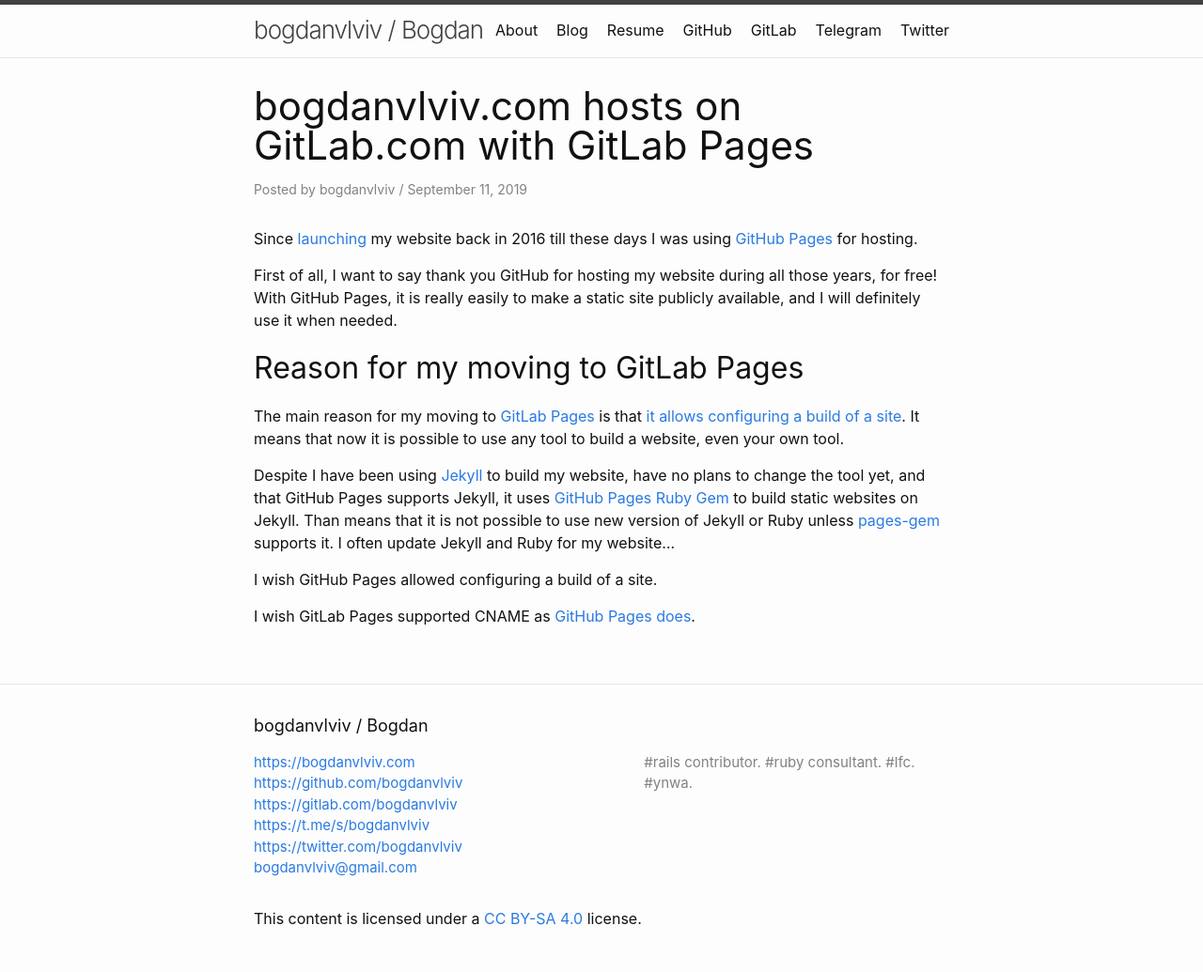
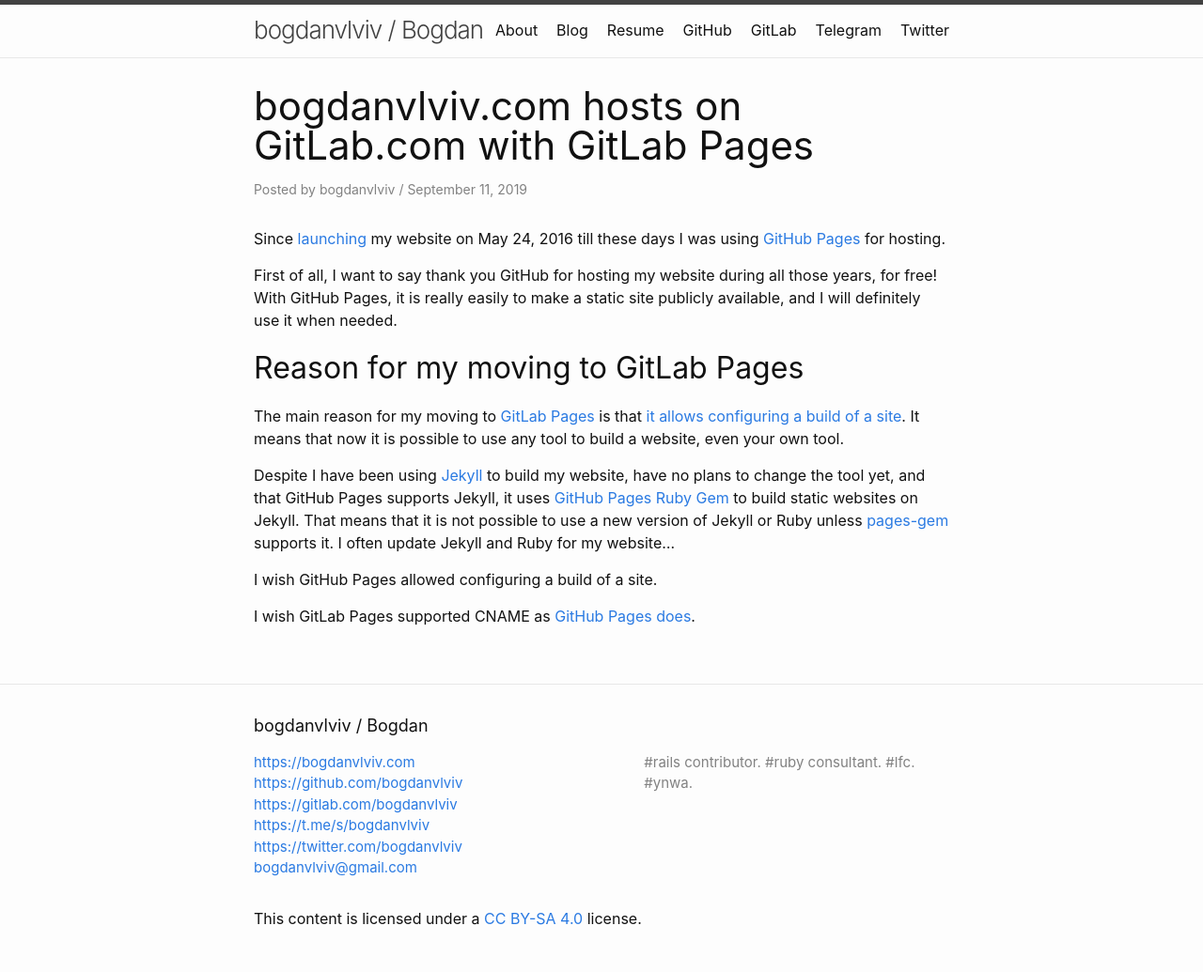
Before and after one commit to crowdpro3/bogdanvlviv.github.io, a Jekyll site: the page built from _posts/site/2019-09-11-bogdanvlviv_com-hosts-on-gitlab_com-with-gitlab-pages.markdown, in a window 1280 px wide. Shown: the whole page at 94% size. Built offline with Jekyll 4.4.1, drawn with Linux system fonts in a browser that asks for light colours; comment, search, counter and statistics services are not loaded.

Commit message:
Fix typos and clarify date of launching of my website on the post about moving to GitLab Pages

```diff
--- a/_posts/site/2019-09-11-bogdanvlviv_com-hosts-on-gitlab_com-with-gitlab-pages.markdown
+++ b/_posts/site/2019-09-11-bogdanvlviv_com-hosts-on-gitlab_com-with-gitlab-pages.markdown
@@ -8,7 +8,7 @@
 permalink: /:categories/:title.html
 ---
 
-Since [launching]({{ "/posts/welcome.html" | absolute_url }}) my website back in 2016 till these days I was using [GitHub Pages](https://pages.github.com) for hosting.
+Since [launching]({{ "/posts/welcome.html" | absolute_url }}) my website on May 24, 2016 till these days I was using [GitHub Pages](https://pages.github.com) for hosting.
 
 First of all, I want to say thank you GitHub for hosting my website during all those years, for free!
 With GitHub Pages, it is really easily to make a static site publicly available, and I will definitely use it when needed.
@@ -18,7 +18,7 @@
 The main reason for my moving to [GitLab Pages](https://docs.gitlab.com/ee/user/project/pages) is that [it allows configuring a build of a site](https://about.gitlab.com/2016/04/07/gitlab-pages-setup/).
 It means that now it is possible to use any tool to build a website, even your own tool.
 
-Despite I have been using [Jekyll](https://jekyllrb.com) to build my website, have no plans to change the tool yet, and that GitHub Pages supports Jekyll, it uses [GitHub Pages Ruby Gem](https://github.com/github/pages-gem) to build static websites on Jekyll. Than means that it is not possible to use new version of Jekyll or Ruby  unless [pages-gem](https://github.com/github/pages-gem) supports it. I often update Jekyll and Ruby for my website...
+Despite I have been using [Jekyll](https://jekyllrb.com) to build my website, have no plans to change the tool yet, and that GitHub Pages supports Jekyll, it uses [GitHub Pages Ruby Gem](https://github.com/github/pages-gem) to build static websites on Jekyll. That means that it is not possible to use a new version of Jekyll or Ruby  unless [pages-gem](https://github.com/github/pages-gem) supports it. I often update Jekyll and Ruby for my website...
 
 I wish GitHub Pages allowed configuring a build of a site.
 
```
